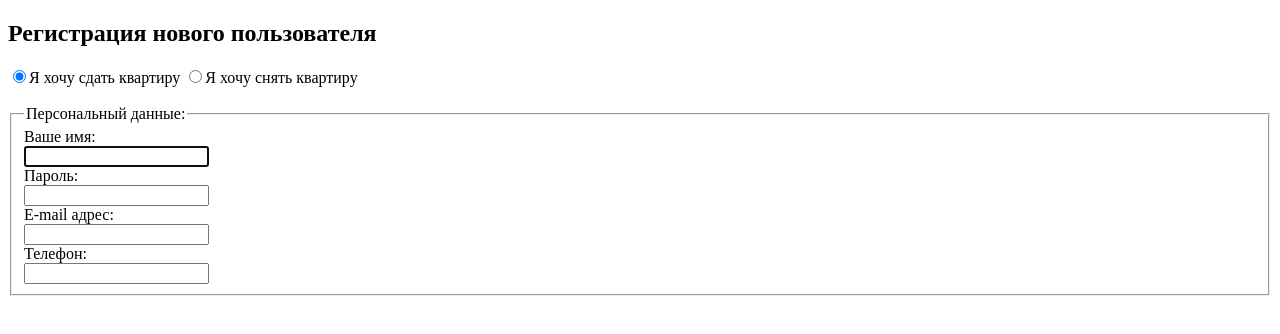
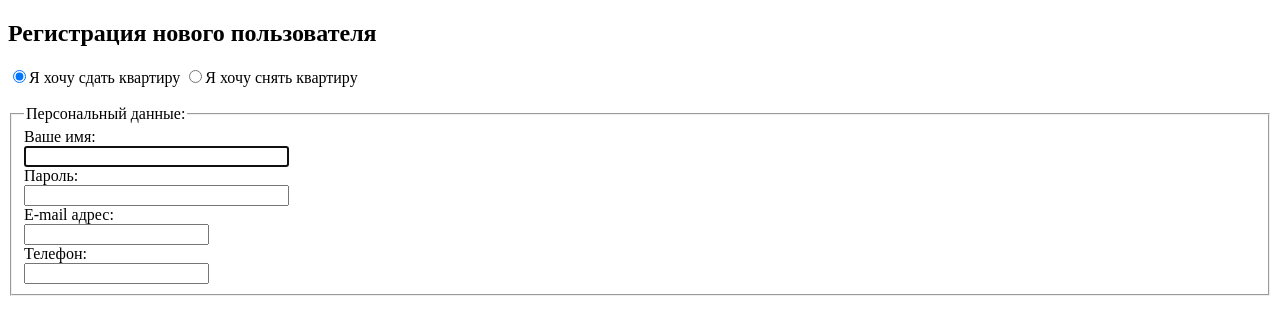
Before and after one commit to SergeySalimov/HomeTask, a plain HTML site: page home-work-6/registration-form.html in a window 1280 px wide. Drawn offline with Linux system fonts and the light colour scheme.

Commit message:
feat(registration-form.html HW6): adding personal date part1 end

```diff
--- a/home-work-6/registration-form.html
+++ b/home-work-6/registration-form.html
@@ -32,13 +32,13 @@
                       name="username"
                       maxlength="30"
                       title="Введите имя, максимум 30 символов"
-                      size="20"
+                      size="30"
                       autofocus/>
       <br/>
       Пароль:<br/><input type="password"
                     name="password"
                     title="Введите пароль от 4-х до 10-и символов"
-                    size="20"
+                    size="30"
                     minlength="4"
                     maxlength="10"/>
       <br/>
```
